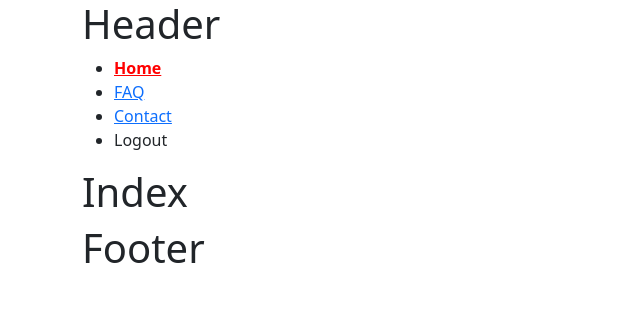
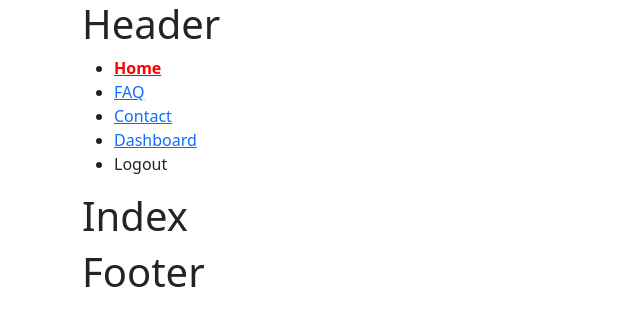
Before and after one commit to ahelmi365/react-js-charts, a React (Vite) app: page / in a window 1280 px wide. Shown: the top 326 px of the page, without its empty margins (0-640 px from the left). Built offline with nearby package versions, Linux system fonts and the light colour scheme.

Commit message:
add a new link to dashboard

```diff
--- a/src/components/Header.tsx
+++ b/src/components/Header.tsx
@@ -18,6 +18,9 @@ const Header = () => {
         <li>
           <NavLink to="/contact">Contact</NavLink>
         </li>
+        <li>
+          <NavLink to="/dashboard">Dashboard</NavLink>
+        </li>
 
         <li
           onClick={() => {
```
